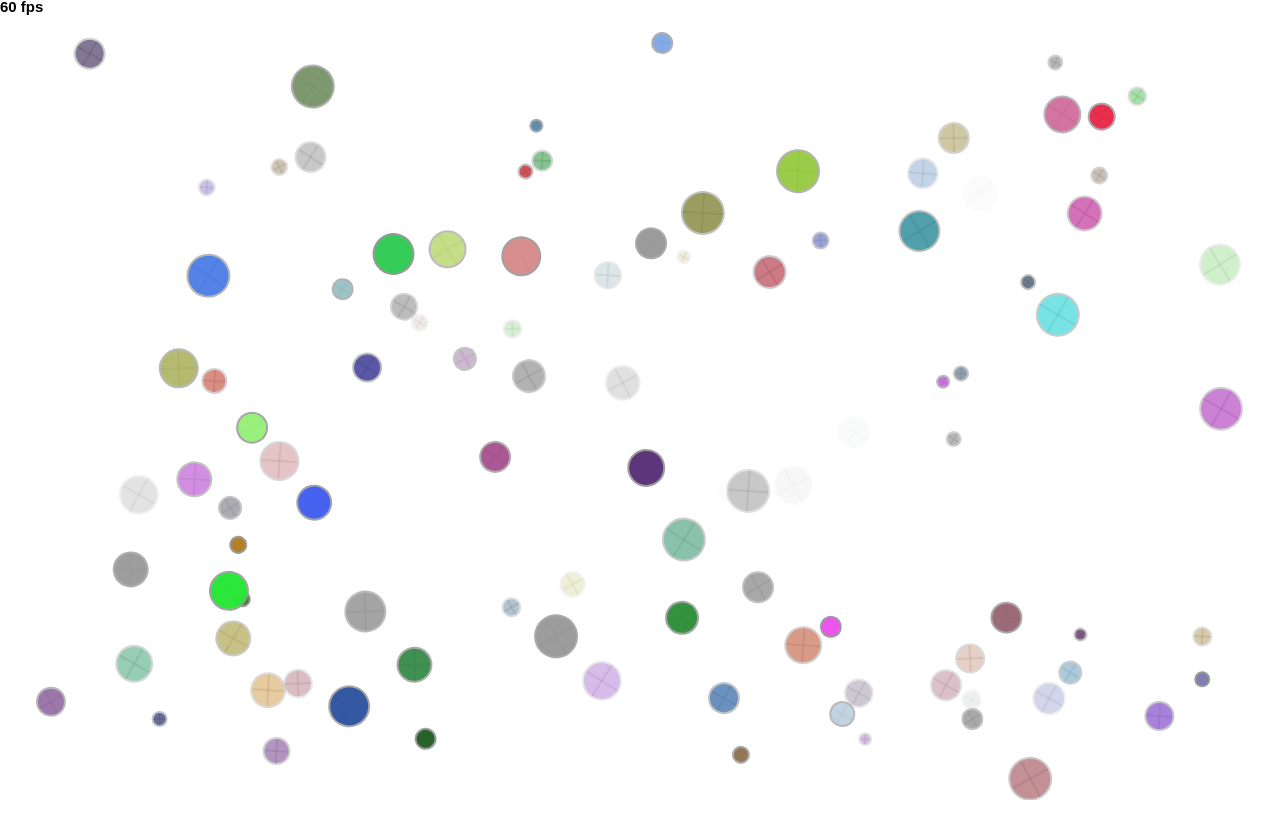
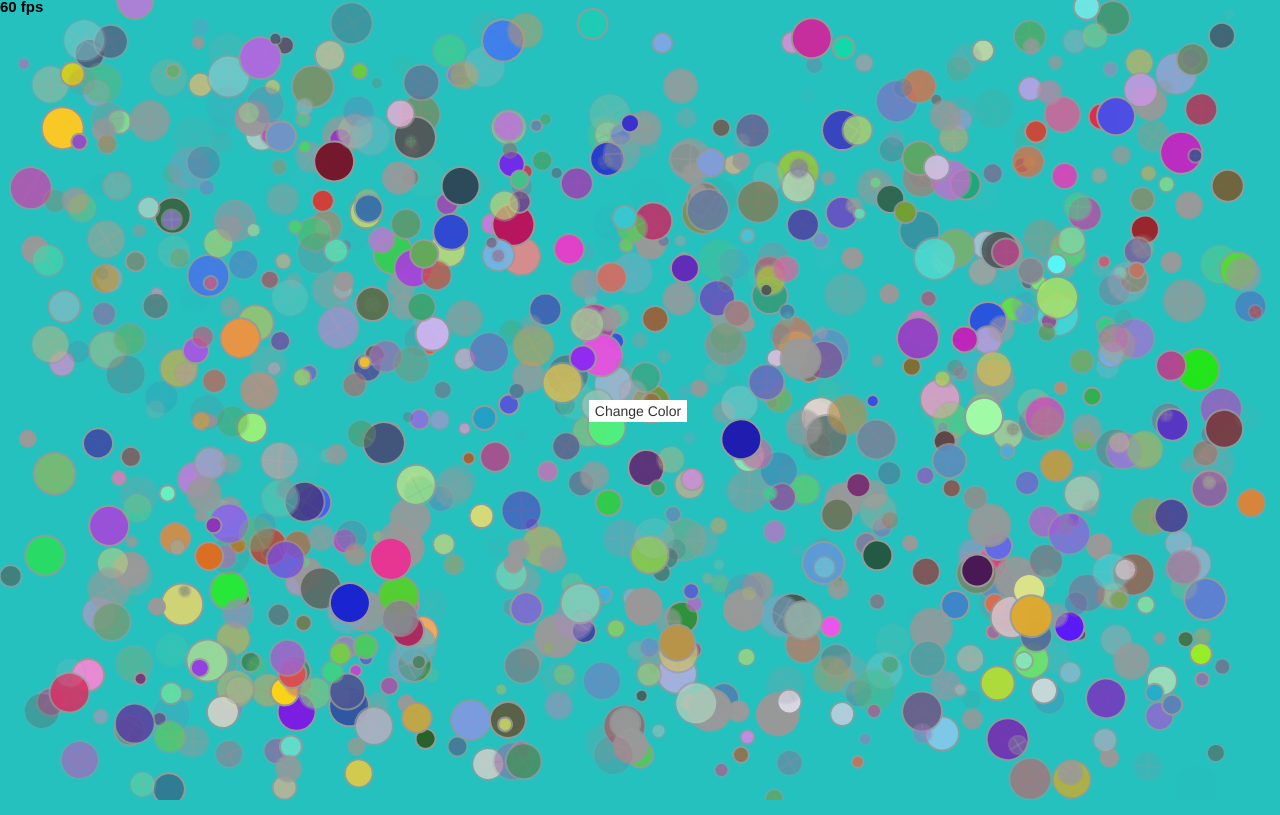
Before and after one commit to cadenhwalker16/cadenhwalker16.github.io, a website: page projects/circularity/index.html in a window 1280 px wide. Drawn offline with Linux system fonts and the light colour scheme; animation ran at ten frames a second.

```diff
--- a/projects/circularity/index.html
+++ b/projects/circularity/index.html
@@ -36,6 +36,83 @@
                 window.opspark.makeGame();
             })();
         </script>
+        <style type="text/css">
+            /*override default styles here*/
+            button {
+                position: absolute;
+                top: 50%;
+                left: 46%;
+                background-color: #ffffff;
+                transition: 600ms;
+                border: 0px;
+            }
+
+            button:hover {
+                    background-color: rgb(91, 162, 255);
+                    transform:scale(110%);
+                    border: 30%;
+            }
+
+
+        </style>
+
+           <p align="center"><button type="menu" onClick="changeBackground();">Change Color</button></p>
+
+      <script id="jsbin-javascript">
+      var colors = ['#760CE8',
+              '#4782B1',
+              '#E8890C',
+              '#bd89ca',
+              '#000000',
+              '#d1b66b',
+              '#6bd1c5',
+              '#a4d94a',
+              '#d94a88',
+              '#5e0011',
+              '#506652',
+              '#545453',
+              '#065535',
+              '#4b3832',
+              '#be9b7b',
+              '#ff6666',
+              '#455b55',
+              '#98ca82',
+              '#76a5af',
+              '#8c2601',
+              '#d0ff00',
+              '#25c1bf',
+              '#0e1a40',
+              '#ffb400',
+              '#99aec9',
+              '#997555',
+              '#1f8d2e',
+              '#0000FF',
+              '#000FFF',
+              '#FF0000',
+              '#0c343d',
+              '#741b47',
+              '#b4a7d6',
+              '#59bdac',
+              '#d4aca5',
+              '#907272',
+              '#4db2ff',
+              '#70dba9',
+              '#d2ff8a',
+              '#ff33da',
+              '#ff5972',
+              '#ffbc57',
+              '#05c1ff',
+              '#77a196',
+              '#ae8bcc',
+              '#362c16'
+              ];
+
+        var changeBackground = function() {
+          document.body.style.background = colors[Math.floor(Math.random()*colors.length)];
+        };
+
+        changeBackground();
+        </script>
     </body>
 
 </html>
--- a/projects/circularity/js/init.js
+++ b/projects/circularity/js/init.js
@@ -32,7 +32,7 @@
         }
 
         // TODO 3 / 7 : Call the drawCircle() function
-            for(var i = 0; i < 100; i++){
+            for(var i = 0; i < 1000; i++){
                     drawCircle();
             }
 
@@ -72,19 +72,19 @@
         game.checkCirclePosition = function(circle) {
 
             // if the circle has gone past the RIGHT side of the screen then place it on the LEFT
-            if ( circle.x > canvas.width ) {
+            if ( circle.x - circle.radius > canvas.width ) {
                 circle.x = 0;
             }
 
 
             // TODO 6 : YOUR CODE STARTS HERE //////////////////////
-            if ( circle.y > canvas.height){
+            if ( circle.y - circle.radius > canvas.height){
                 circle.y = 0;
             }
-            if ( circle.x < 0){
+            if ( circle.x + circle.radius < 0){
                 circle.x = canvas.width;
             }
-            if ( circle.y < 0){
+            if ( circle.y + circle.radius < 0){
                 circle.y = canvas.height;
             }
 
```
